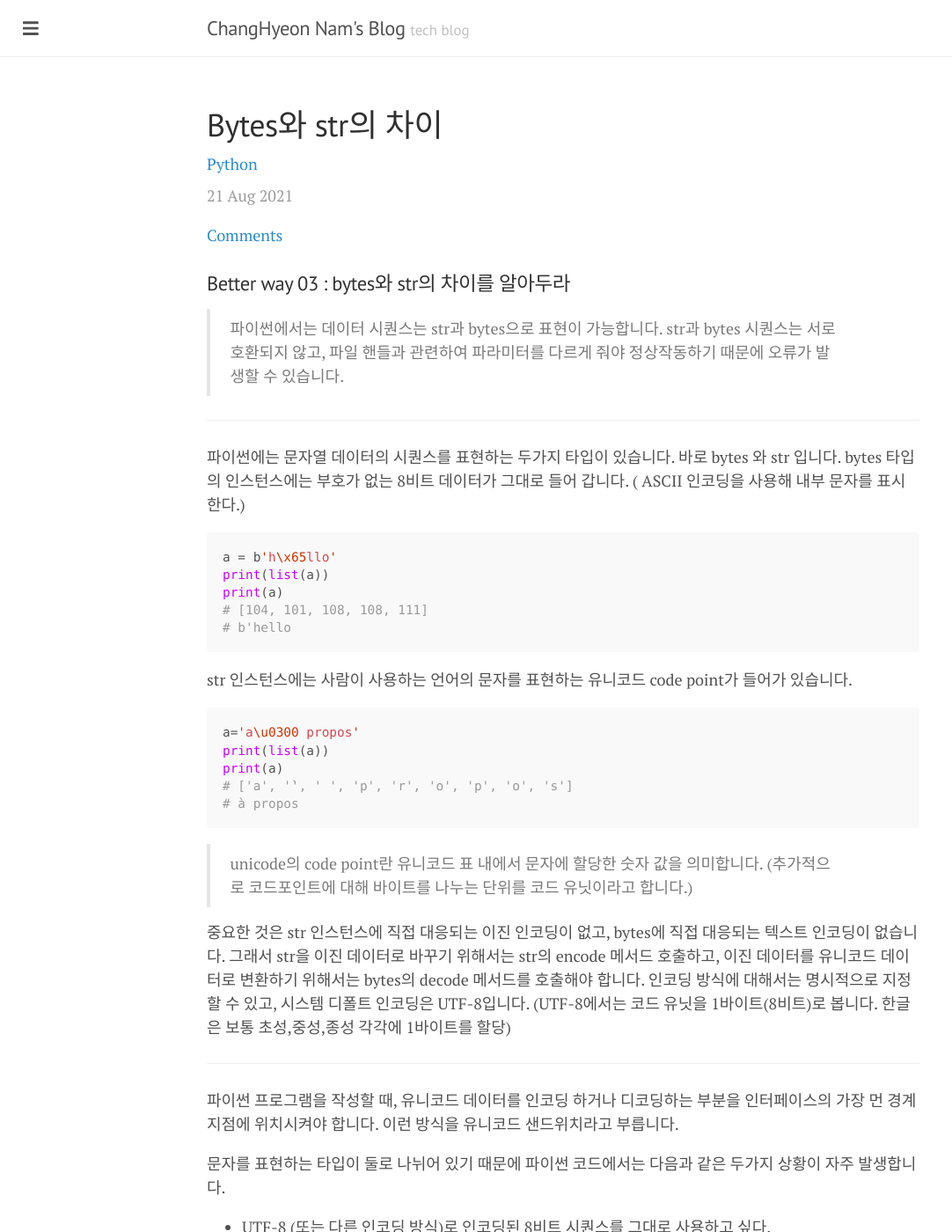
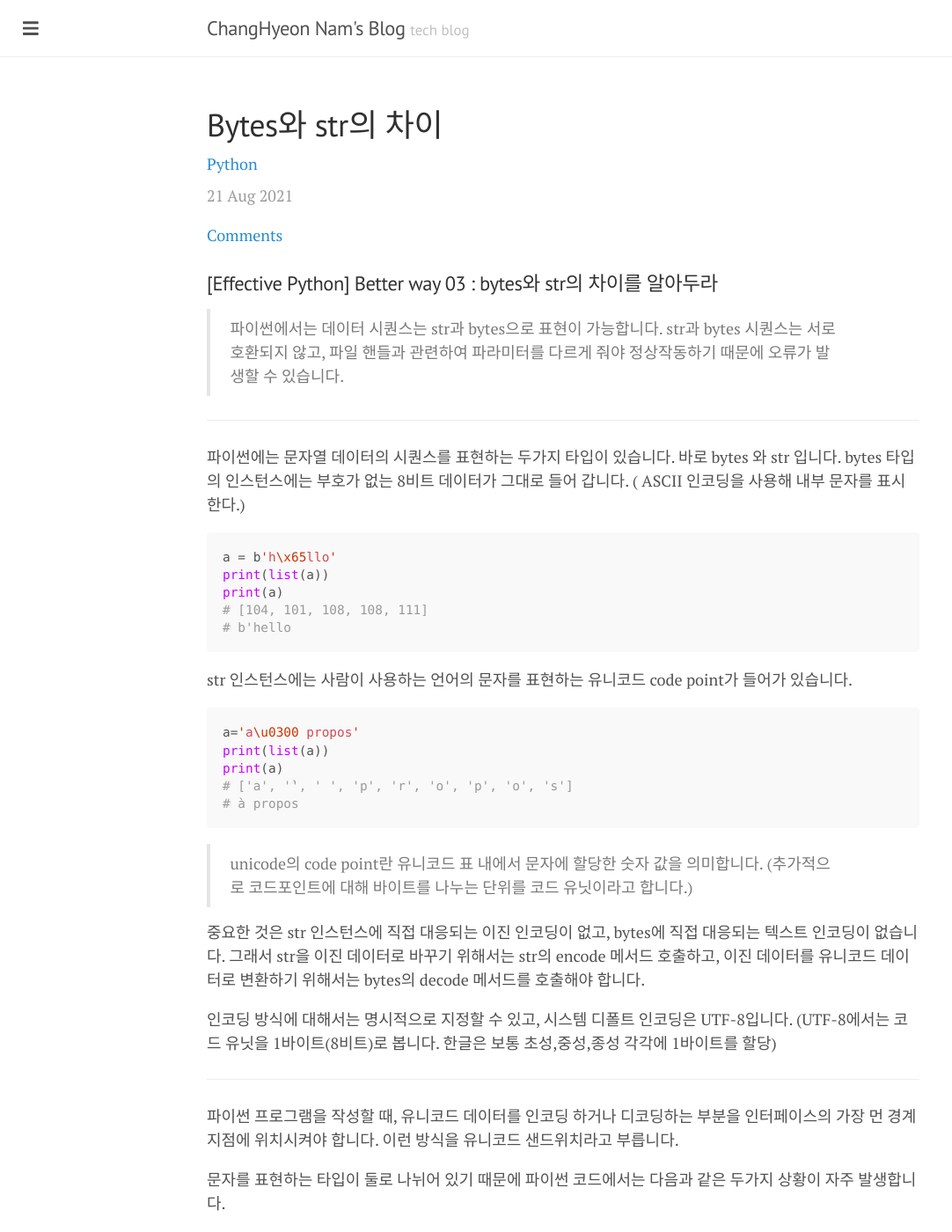
Before and after one commit to changhyeonnam/changhyeonnam.github.io, a Jekyll site: the page built from _posts/2021/2021-08-21-python_bw03_bytes_str.md, in a window 1280 px wide and 1400 px high. Shown: the whole window at 88% size, without its empty margins (0-1082 px from the left). Built offline with Jekyll 4.4.1, drawn with Linux system fonts in a browser that asks for light colours; nearby versions of some CDN libraries; comment, search, counter and statistics services are not loaded.

Commit message:
Update 2021-08-21-python_bw03_bytes_str.md

````diff
--- a/_posts/2021/2021-08-21-python_bw03_bytes_str.md
+++ b/_posts/2021/2021-08-21-python_bw03_bytes_str.md
@@ -7,7 +7,7 @@ tags:
 use_math: true
 comments: true
 ---
-### Better way 03 : bytes와 str의 차이를 알아두라
+### [Effective Python] Better way 03 : bytes와 str의 차이를 알아두라
 
 
 > 파이썬에서는 데이터 시퀀스는 str과 bytes으로 표현이 가능합니다. str과 bytes 시퀀스는 서로 호환되지 않고, 파일 핸들과 관련하여 파라미터를 다르게 줘야 정상작동하기 때문에 오류가 발생할 수 있습니다.
@@ -37,7 +37,9 @@ print(a)
 
 > unicode의 code point란 유니코드 표 내에서 문자에 할당한 숫자 값을 의미합니다. (추가적으로 코드포인트에 대해 바이트를 나누는 단위를 코드 유닛이라고 합니다.)
 
-중요한 것은 str 인스턴스에 직접 대응되는 이진 인코딩이 없고, bytes에 직접 대응되는 텍스트 인코딩이 없습니다.  그래서  str을 이진 데이터로 바꾸기 위해서는 str의  encode 메서드 호출하고, 이진 데이터를 유니코드 데이터로 변환하기 위해서는 bytes의 decode 메서드를 호출해야 합니다. 인코딩 방식에 대해서는 명시적으로 지정할 수 있고, 시스템 디폴트 인코딩은 UTF-8입니다. (UTF-8에서는 코드 유닛을 1바이트(8비트)로 봅니다. 한글은 보통 초성,중성,종성 각각에 1바이트를 할당)
+중요한 것은 str 인스턴스에 직접 대응되는 이진 인코딩이 없고, bytes에 직접 대응되는 텍스트 인코딩이 없습니다.  그래서  str을 이진 데이터로 바꾸기 위해서는 str의  encode 메서드 호출하고, 이진 데이터를 유니코드 데이터로 변환하기 위해서는 bytes의 decode 메서드를 호출해야 합니다.
+
+인코딩 방식에 대해서는 명시적으로 지정할 수 있고, 시스템 디폴트 인코딩은 UTF-8입니다. (UTF-8에서는 코드 유닛을 1바이트(8비트)로 봅니다. 한글은 보통 초성,중성,종성 각각에 1바이트를 할당)
 
 ---
 
@@ -130,6 +132,7 @@ with open('data.bin','w') as f:
 # Trackback.. TypeError: write() argument must be str, not bytes
 ```
 
+
 위와 같이 이진 쓰기 모드('wb')가 아닌 텍스트 쓰기 모드('w')로 열었다면 예외가 발생 합니다. 텍스트 모드('w')인 경우, 유니코드 데이터가 들어있는 str 인스턴스를 요구합니다.
 
 ```python
````
